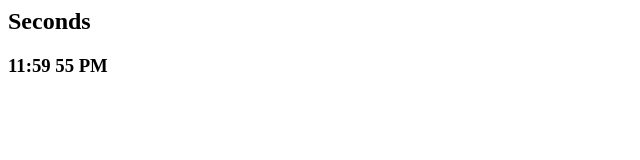
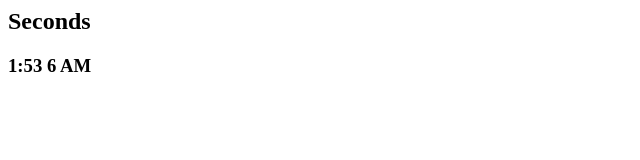
Before and after one commit to gerisc01/alarm-clock, a website: page index.html in a window 1280 px wide. Shown: the full height of the page, 0-640 px from the left. Drawn offline with Linux system fonts and the light colour scheme.

Commit message:
Sets time to current time when opening webpage

```diff
--- a/index.html
+++ b/index.html
@@ -4,10 +4,10 @@
     <script src="jquery-1.11.2.min.js"></script>
     <script>
         var am_pm = ["AM","PM"];
-        var hour = 11;
-        var minute = 59;
+        var hour = 1;
+        var minute = 0;
         var second = 0;
-        var morning = 1;
+        var morning = 0;
         function nextSecond() {
             second = parseInt($("#second").text(),10);
             second = (second + 1) % 60;
@@ -28,11 +28,34 @@
             $("#second").text(second);
         }
 
-        setInterval(nextSecond, 1000);
+        function setJSDate() {
+            var time = new Date();
+            minute = time.getMinutes();
+            second = time.getSeconds();
+
+            var militaryHour = time.getHours();
+            if (militaryHour > 11) {
+                morning = 1;
+                hour = militaryHour - 12;
+            } else {
+                hour = militaryHour;
+            }
+
+            if (hour == 0) {
+                hour = 12;
+            }
+
+            $("#hour").text(hour);
+            $("#minute").text(minute);
+            $("#second").text(second);
+            $("#am_pm").text(am_pm[morning]);
+            console.log("after setters");
+        }
     </script>
   </head>
   <body>
     <h2>Seconds</h2>
-    <h3><span id="hour">11</span>:<span id="minute">59</span> <span id="second">50</span> <span id="am_pm">PM</span></h3>
+    <h3><span id="hour">00</span>:<span id="minute">00</span> <span id="second">00</span> <span id="am_pm">AM</span></h3>
+    <script>setJSDate();setInterval(nextSecond, 1000);</script>
   </body>
 </html>
```
